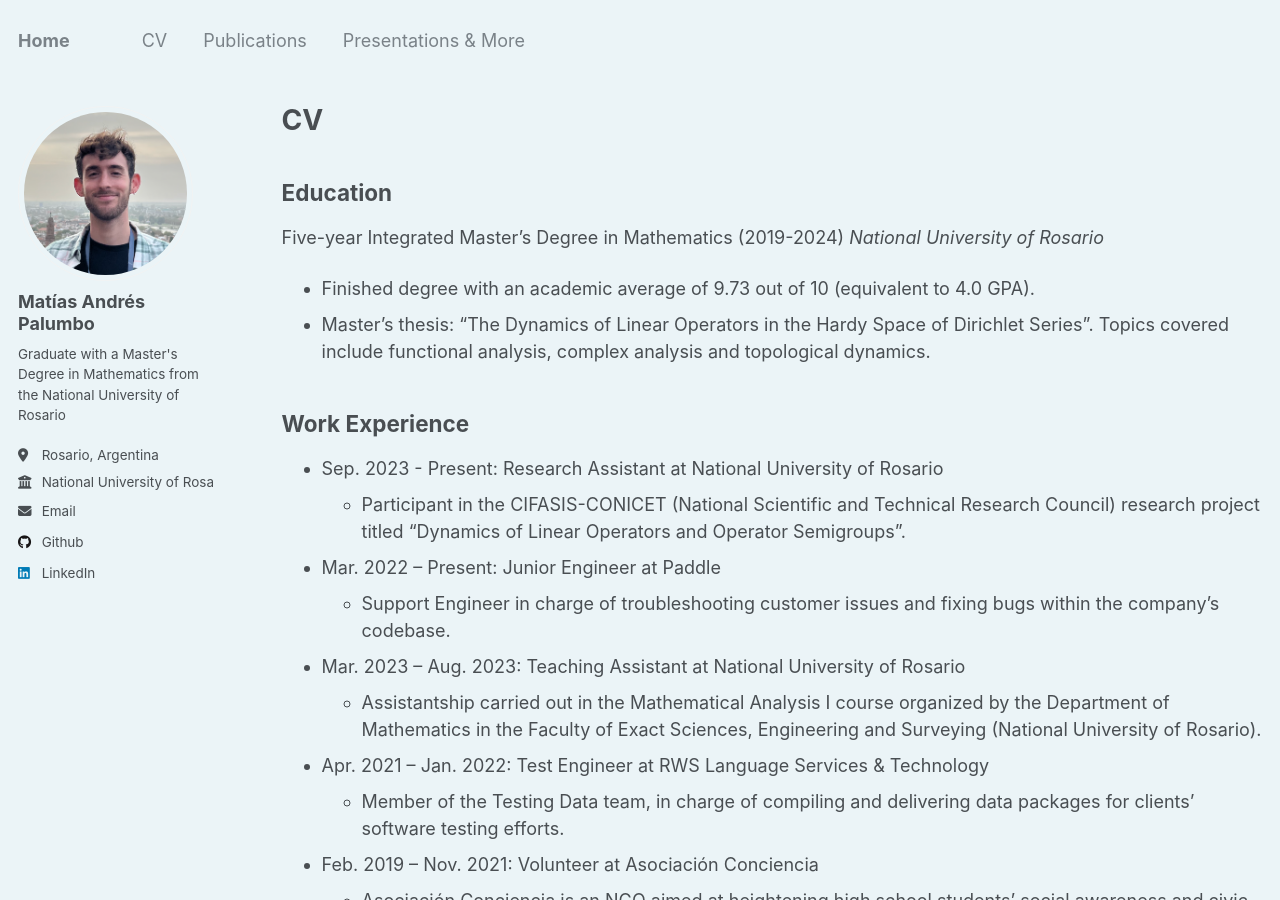
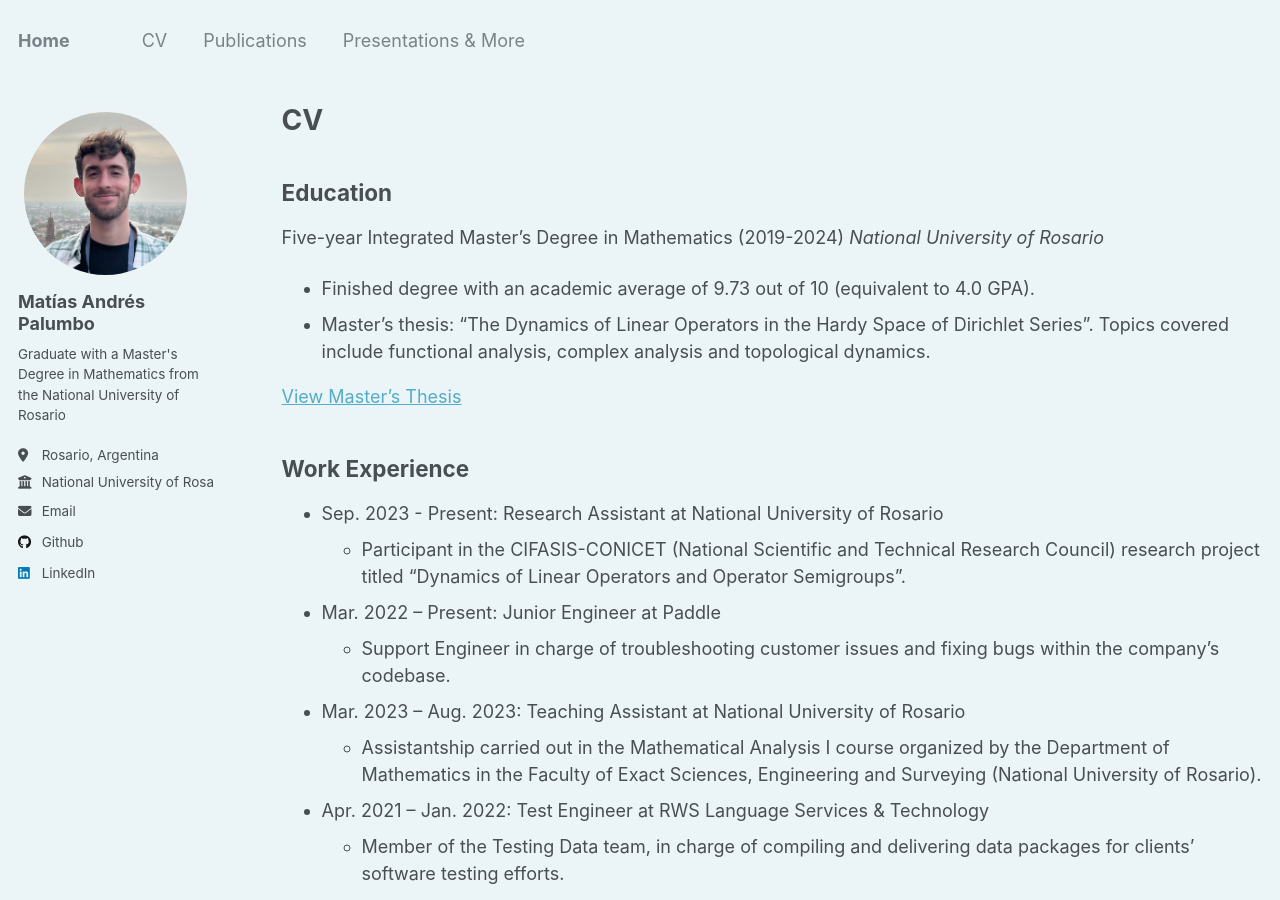
Before and after one commit to matiaspalumbo/matiaspalumbo.github.io, a Jekyll site: the page built from _pages/cv.md, in a window 1280 px wide and 900 px high. Built offline with Jekyll 4.4.1, drawn with Linux system fonts in a browser that asks for light colours.

Commit message:
Added master's thesis to CV

```diff
--- a/_pages/cv.md
+++ b/_pages/cv.md
@@ -14,6 +14,8 @@ Five-year Integrated Master's Degree in Mathematics (2019-2024)
 *National University of Rosario*
 * Finished degree with an academic average of 9.73 out of 10 (equivalent to 4.0 GPA).
 * Master's thesis: “The Dynamics of Linear Operators in the Hardy Space of Dirichlet Series”. Topics covered include functional analysis, complex analysis and topological dynamics.
+
+[View Master's Thesis](https://matiaspalumbo.github.io/files/masters_thesis.pdf)
 
 ## Work Experience
 * Sep. 2023 - Present: Research Assistant at National University of Rosario
```
